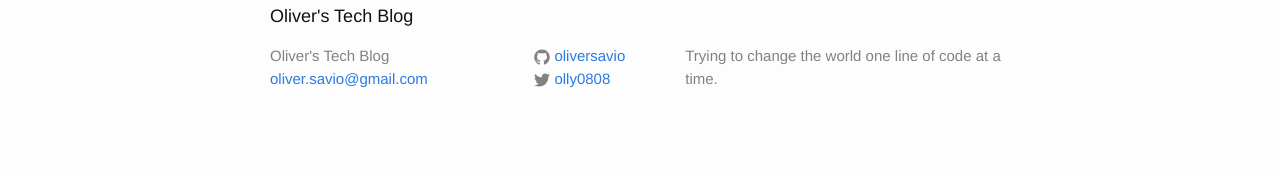
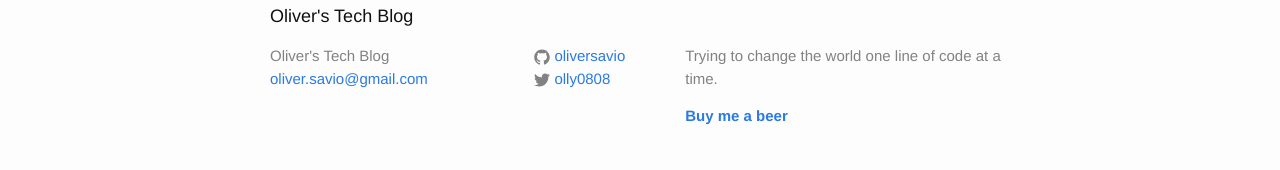
Before and after one commit to oliversavio/oliversavio.github.io, a Jekyll site: the page built from index.html, in a window 1280 px wide. Shown: the part 990-1160 px from the top of the page. Built offline with Jekyll 4.4.1, drawn with Linux system fonts in a browser that asks for light colours.

Commit message:
add Donate button to footer

```diff
--- a/_includes/footer.html
+++ b/_includes/footer.html
@@ -29,6 +29,7 @@
       </div>
       <div class="footer-col footer-col-3">
         <p>{{ site.description }}</p>
+        <a href="https://paypal.me/OliverMascarenhas"><b>Buy me a beer</b></a>
       </div>
     </div>
 
```
